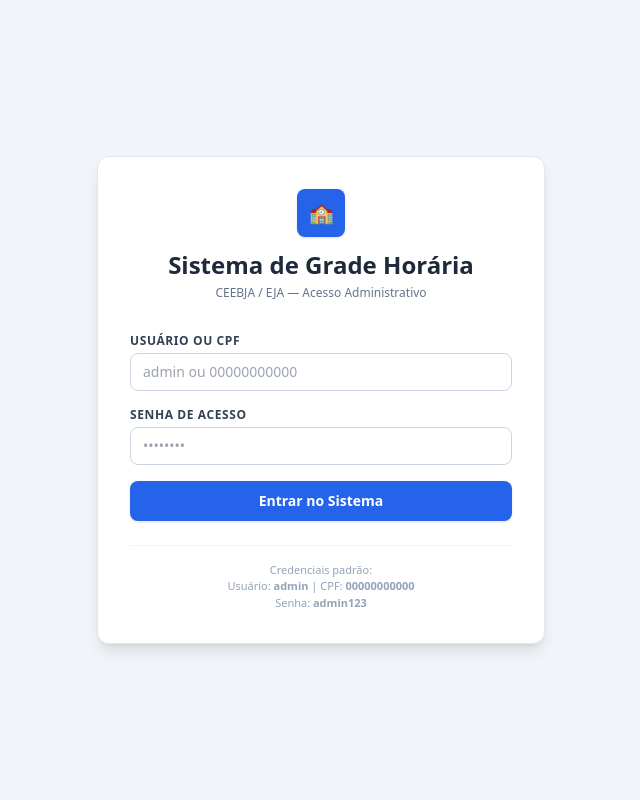
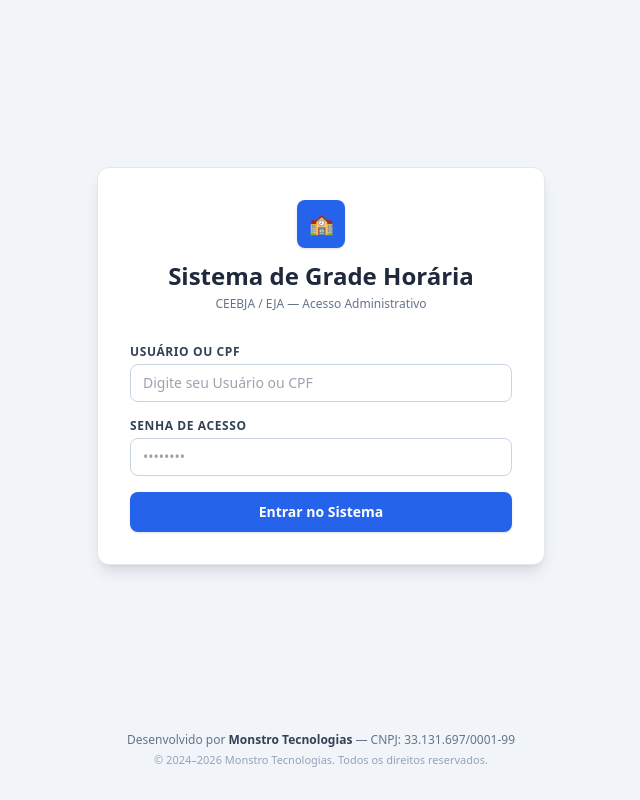
Before and after one commit to MonstroBR-creator/sistema-grade-hor-ria, a website: page frontend/login.html in a window 1280 px wide. Shown: the whole page, without its empty margins (319-959 px from the left). Drawn offline with nearby package versions, Linux system fonts and the light colour scheme.

Commit message:
feat: insere rodape institucional Monstro Tecnologias no login

```diff
--- a/frontend/login.html
+++ b/frontend/login.html
@@ -6,9 +6,10 @@
   <title>Acesso ao Sistema — Gestão de Grade Horária</title>
   <script src="https://cdn.tailwindcss.com"></script>
 </head>
-<body class="bg-slate-100 min-h-screen flex items-center justify-center p-4">
+<body class="bg-slate-100 min-h-screen flex flex-col items-center justify-between p-4">
 
-  <div class="max-w-md w-full bg-white rounded-xl shadow-lg border border-slate-200 p-8">
+  <!-- CONTAINER CENTRAL DE LOGIN -->
+  <div class="my-auto max-w-md w-full bg-white rounded-xl shadow-lg border border-slate-200 p-8">
     <div class="text-center mb-8">
       <div class="bg-blue-600 text-white w-12 h-12 rounded-lg flex items-center justify-center font-bold text-xl mx-auto mb-3 shadow">
         🏫
@@ -17,7 +18,7 @@
       <p class="text-xs text-slate-500 mt-1">CEEBJA / EJA — Acesso Administrativo</p>
     </div>
 
-    <!-- Alertas -->
+    <!-- Alertas de Erro / Sucesso -->
     <div id="alerta-erro" class="hidden mb-4 p-3 bg-red-50 border border-red-200 text-red-700 text-xs rounded-lg font-medium"></div>
     <div id="alerta-sucesso" class="hidden mb-4 p-3 bg-emerald-50 border border-emerald-200 text-emerald-700 text-xs rounded-lg font-medium"></div>
 
@@ -28,7 +29,7 @@
           type="text"
           id="identificador"
           required
-          placeholder="admin ou 00000000000"
+          placeholder="Digite seu Usuário ou CPF"
           class="w-full px-3 py-2 border border-slate-300 rounded-lg text-sm focus:outline-none focus:ring-2 focus:ring-blue-500 focus:border-transparent transition-all"
         />
       </div>
@@ -52,16 +53,21 @@
         <span>Entrar no Sistema</span>
       </button>
     </form>
-
-    <div class="mt-6 text-center border-t border-slate-100 pt-4">
-      <p class="text-[11px] text-slate-400">Credenciais padrão:<br>Usuário: <b>admin</b> | CPF: <b>00000000000</b><br>Senha: <b>admin123</b></p>
-    </div>
   </div>
 
-  <!-- SCRIPT DIRETO NO HTML PARA EVITAR ERROS DE CARREGAMENTO / PATH -->
+  <!-- RODAPÉ INSTITUCIONAL MONSTRO TECNOLOGIAS -->
+  <footer class="w-full text-center py-4 text-slate-400 text-xs space-y-1">
+    <p class="font-medium text-slate-500">
+      Desenvolvido por <strong class="text-slate-700">Monstro Tecnologias</strong> — CNPJ: 33.131.697/0001-99
+    </p>
+    <p class="text-[11px]">
+      &copy; 2024–2026 Monstro Tecnologias. Todos os direitos reservados.
+    </p>
+  </footer>
+
+  <!-- SCRIPT INTEGRAL DE AUTENTICAÇÃO -->
   <script>
     async function fazerLogin(event) {
-      // Bloqueia recarregamento padrao da pagina
       event.preventDefault();
 
       const identificador = document.getElementById('identificador').value.trim();
```
